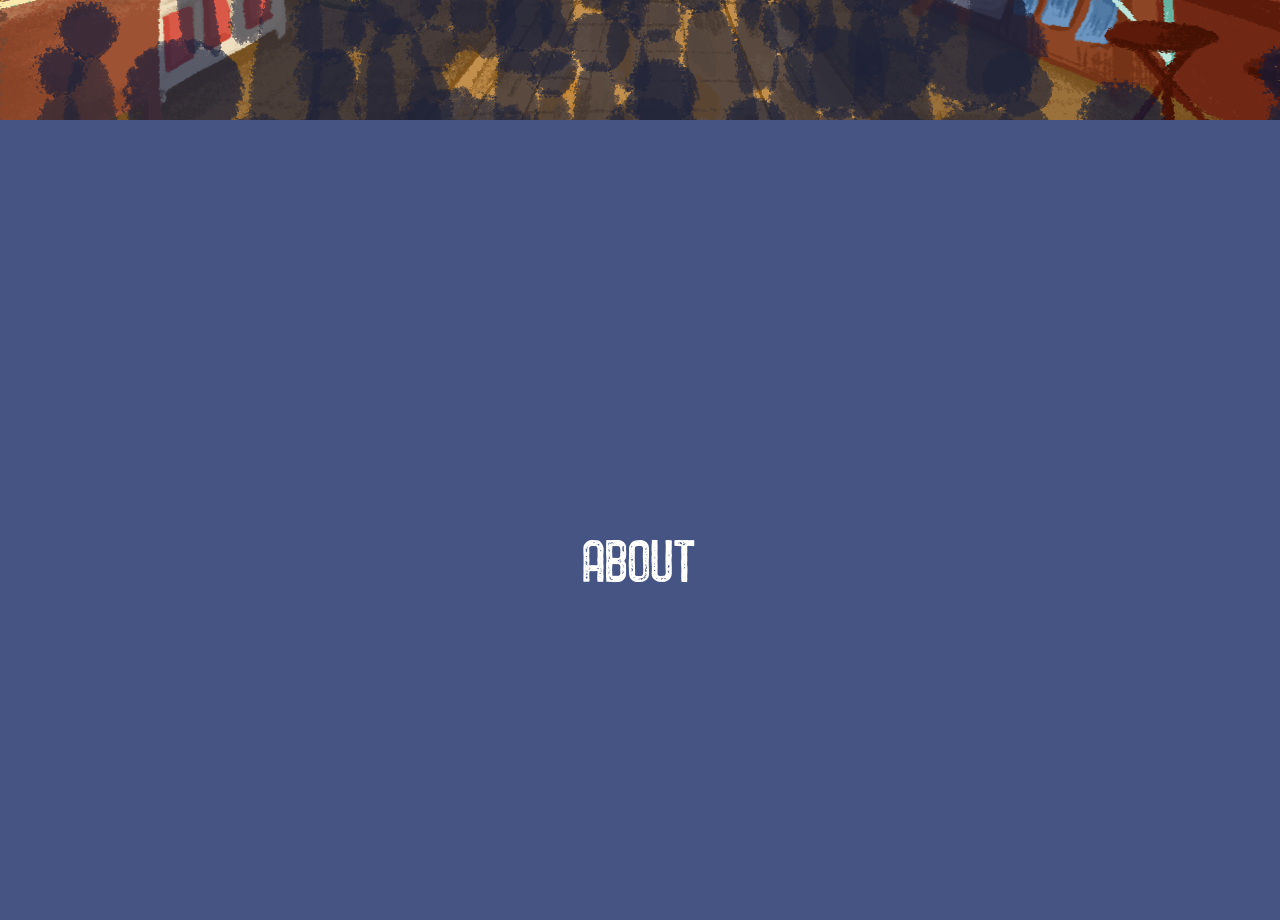
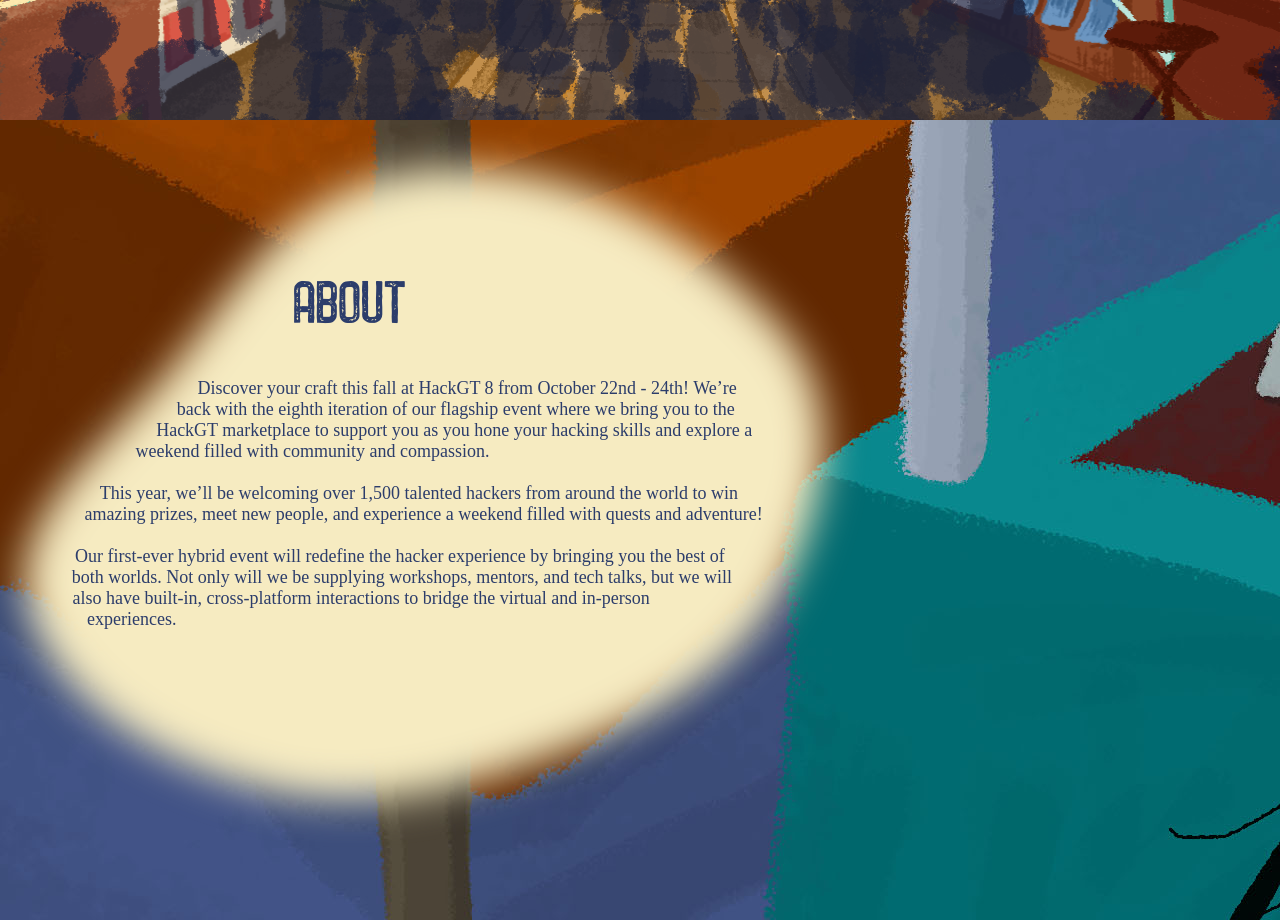
Before and after one commit to HackGT/hackgt8-website, a website: page src/index.html in a window 1280 px wide. Shown: the part 680-1600 px from the top of the page. Drawn offline with Linux system fonts and the light colour scheme; a script that the page names is missing; a web font is replaced by a local one.

Commit message:
About page (#3)
* add about body text

* I dont know whats going on

* Remove blob assets

Co-authored-by: mxinburritos <mxinburritos@gmail.com>

```diff
--- a/src/index.css
+++ b/src/index.css
@@ -322,7 +322,7 @@
 #tracks-booths {
   display: grid;
   grid-template-columns: repeat(2, 1fr);
-  grid-template-rows: repeat(2, minmax(400px, auto))
+  grid-template-rows: repeat(2, minmax(400px, auto));
 }
 
 #general-track-booth {
@@ -421,6 +421,66 @@
   display: none;
 }
 
+#about {
+  color: #2c3d6b;
+  background-size: cover;
+  background: url("./assets/about.jpg") no-repeat center;
+}
+
+#about .blob {
+  position: relative;
+}
+
+#about .blob .content {
+  position: absolute;
+  top: 120px;
+}
+
+#about .blob .content::before {
+  content: "";
+  float: left;
+  height: 500px;
+  width: 500px;
+  shape-outside: polygon(
+    93px 200px,
+    289px 1px,
+    24px 4px,
+    23px 498px,
+    123px 496px,
+    34px 367px,
+    52px 256px
+  );
+  shape-margin: 3%;
+}
+
+#about .blob .content p {
+  width: 1000px;
+}
+
+#about .blob .content p::before {
+  content: "";
+  float: right;
+  height: 500px;
+  width: 500px;
+  shape-outside: polygon(
+    288px 7px,
+    311px 5px,
+    311px 371px,
+    73px 371px,
+    220px 272px,
+    270px 192px,
+    300px 84px
+  );
+  shape-margin: 3%;
+}
+
+#about .blob .content::after {
+}
+
+svg#blob {
+  z-index: -100;
+}
+
 .show {
   display: block;
 }
--- a/src/index.html
+++ b/src/index.html
@@ -131,8 +131,72 @@
           </section>
         </div>
       </div>
-      <section class="center full" id="about">
-        <h2>About</h2>
+      <section class="full" id="about">
+        <div class="blob">
+          <svg
+            width="872"
+            height="727"
+            viewBox="0 0 872 727"
+            fill="none"
+            xmlns="http://www.w3.org/2000/svg"
+            id="blob"
+          >
+            <g filter="url(#filter0_f)">
+              <path
+                fill-rule="evenodd"
+                clip-rule="evenodd"
+                d="M424.301 50.2568C571.697 36.3403 702.055 119.482 779.608 207.459C845.679 282.41 825.881 375.871 786.112 460.697C752.589 532.201 677.975 585.674 584.746 623.098C485.187 663.063 372.874 695.548 265.915 669.516C149.111 641.087 51.4983 573.174 28.2444 487.654C6.0707 406.106 92.1518 337.132 156.28 266.31C233.015 181.565 283.449 63.5554 424.301 50.2568Z"
+                fill="#F6EBC1"
+              />
+            </g>
+            <defs>
+              <filter
+                id="filter0_f"
+                x="-25.0001"
+                y="0"
+                width="896.047"
+                height="726.582"
+                filterUnits="userSpaceOnUse"
+                color-interpolation-filters="sRGB"
+              >
+                <feFlood flood-opacity="0" result="BackgroundImageFix" />
+                <feBlend
+                  mode="normal"
+                  in="SourceGraphic"
+                  in2="BackgroundImageFix"
+                  result="shape"
+                />
+                <feGaussianBlur
+                  stdDeviation="20"
+                  result="effect1_foregroundBlur"
+                />
+              </filter>
+            </defs>
+          </svg>
+          <div class="content">
+            <h2>About</h2>
+            <p>
+              Discover your craft this fall at HackGT 8 from October 22nd -
+              24th! We’re back with the eighth iteration of our flagship event
+              where we bring you to the HackGT marketplace to support you as you
+              hone your hacking skills and explore a weekend filled with
+              community and compassion.
+              <br />
+              <br />
+
+              This year, we’ll be welcoming over 1,500 talented hackers from
+              around the world to win amazing prizes, meet new people, and
+              experience a weekend filled with quests and adventure!
+              <br />
+              <br />
+              Our first-ever hybrid event will redefine the hacker experience by
+              bringing you the best of both worlds. Not only will we be
+              supplying workshops, mentors, and tech talks, but we will also
+              have built-in, cross-platform interactions to bridge the virtual
+              and in-person experiences.
+            </p>
+          </div>
+        </div>
       </section>
       <section class="center full" id="about-more">
         <h2>What is HackGT?</h2>
```
Also changed, not shown: src/assets/about.jpg (added), 1 other file.
